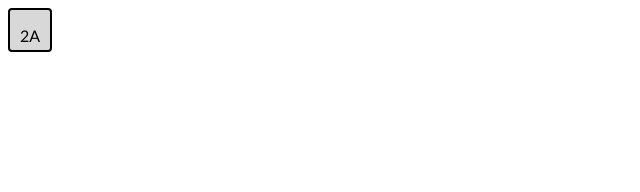
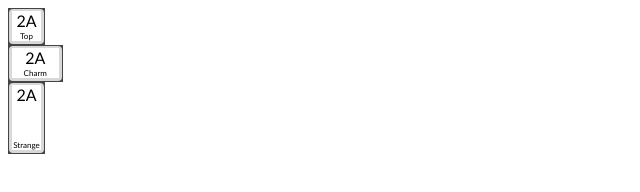
Before and after one commit to rafaelktakahashi/azinth-editor, a React app: page / in a window 1280 px wide. Shown: the whole page, without its empty margins (0-640 px from the left). Built offline with nearby package versions, Linux system fonts and the light colour scheme.

Commit message:
Styling for rectangular keys. L-shaped keys will be implemented later.

```diff
--- a/src/index.html
+++ b/src/index.html
@@ -4,6 +4,12 @@
   <head>
     <meta charset="UTF-8" />
     <title>Azinth Editor</title>
+    <style>
+      * {
+        font-family: "Trebuchet MS", "Lucida Sans Unicode", "Lucida Grande",
+          "Lucida Sans", Arial, sans-serif;
+      }
+    </style>
   </head>
   <body>
     <div id="app" />
--- a/src/react.tsx
+++ b/src/react.tsx
@@ -10,7 +10,13 @@ const Index = () => {
     [45, 45, 45],
     true
   );
-  return <Key keyCommand={keyCommand} />;
+  return (
+    <div>
+      <Key keyCommand={keyCommand} bottomLabel="Top" />
+      <Key keyCommand={keyCommand} width={1.5} bottomLabel="Charm" />
+      <Key keyCommand={keyCommand} height={2} bottomLabel="Strange" />
+    </div>
+  );
 };
 
 ReactDOM.render(<Index />, document.getElementById("app"));
--- a/src/view/Key.tsx
+++ b/src/view/Key.tsx
@@ -1,40 +1,117 @@
 import * as React from "react";
 import KeystrokeCommand from "../model/KeystrokeCommand";
 
-const UNIT_LENGTH = 40;
+// This length is not configurable, unfortunately.
+const UNIT_LENGTH = 35;
 
-interface KeyProps {
+interface Props {
+  shape: "rectangular" | "iso_return" | "big_return";
+  /** Width of this key, in units. Has no effect on non-rectangular keys. */
+  width: number;
+  /** Height of this key, in units. Has no effect on non-rectangular keys. */
+  height: number;
   keyCommand: KeystrokeCommand;
+  bottomLabel: string;
 }
 
-export default class Key extends React.Component<KeyProps> {
-  constructor(props: KeyProps) {
+export default class Key extends React.Component<Props> {
+  constructor(props: Props) {
     super(props);
   }
 
-  render(): JSX.Element {
+  static defaultProps: Partial<Props> = {
+    shape: "rectangular",
+    width: 1,
+    height: 1,
+    bottomLabel: ""
+  };
+
+  renderRectangularKey(): JSX.Element {
     return (
       <div
+        id="keycap-border"
         style={{
-          width: UNIT_LENGTH,
-          height: UNIT_LENGTH,
-          border: "2px solid black",
-          backgroundColor: "#d8d8d8",
-          borderRadius: 4,
-          alignItems: "center",
-          justifyItems: "center"
+          position: "relative",
+          flex: 1,
+          padding: "1px",
+          width: UNIT_LENGTH * this.props.width,
+          height: UNIT_LENGTH * this.props.height,
+          backgroundColor: "#444444"
         }}
       >
-        <p
+        <div
+          id="keycap-side"
           style={{
-            textAlign: "center",
-            verticalAlign: "center",
-            fontFamily: "Trebuchet MS"
+            position: "relative",
+            flex: 1,
+            width: "100%",
+            height: "100%",
+            backgroundColor: "#d8d8d8",
+            borderRadius: 4
           }}
         >
-          {this.props.keyCommand.scancode}
-        </p>
+          <div
+            id="keycap-top"
+            style={{
+              position: "absolute",
+              flex: 1,
+              top: 2,
+              bottom: 3,
+              left: 3,
+              right: 3,
+              backgroundColor: "white",
+              alignItems: "center",
+              justifyItems: "center",
+              justifyContent: "center"
+            }}
+          >
+            <p
+              style={{
+                flex: 1,
+                margin: "auto",
+                textAlign: "center"
+              }}
+            >
+              {this.props.keyCommand.scancode}
+            </p>
+            <p
+              style={{
+                position: "absolute",
+                left: 0,
+                right: 0,
+                bottom: 0,
+                margin: 0,
+                textAlign: "center",
+                fontSize: 8
+              }}
+            >
+              {this.props.bottomLabel}
+            </p>
+          </div>
+        </div>
       </div>
     );
   }
+
+  renderIsoReturnKey(): JSX.Element {
+    // TODO: Implement ISO Return key shape
+    return <div />;
+  }
+
+  renderBigReturnKey(): JSX.Element {
+    // TODO: Implement big return key shape
+    return <div />;
+  }
+
+  render(): JSX.Element {
+    switch (this.props.shape) {
+      case "iso_return":
+        return this.renderIsoReturnKey();
+      case "big_return":
+        return this.renderBigReturnKey();
+      case "rectangular":
+      default:
+        return this.renderRectangularKey();
+    }
+  }
 }
```
